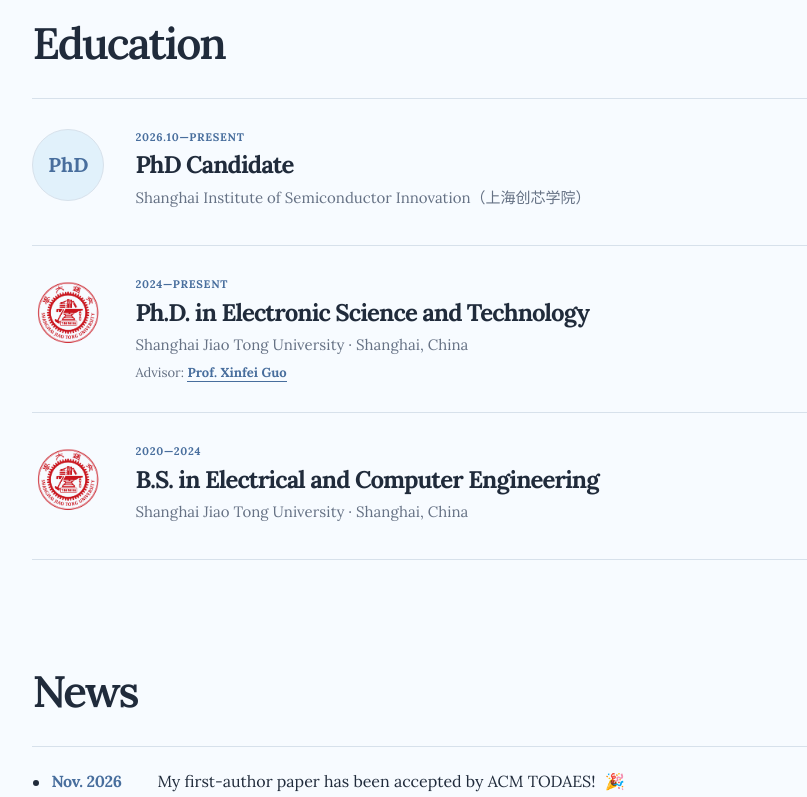
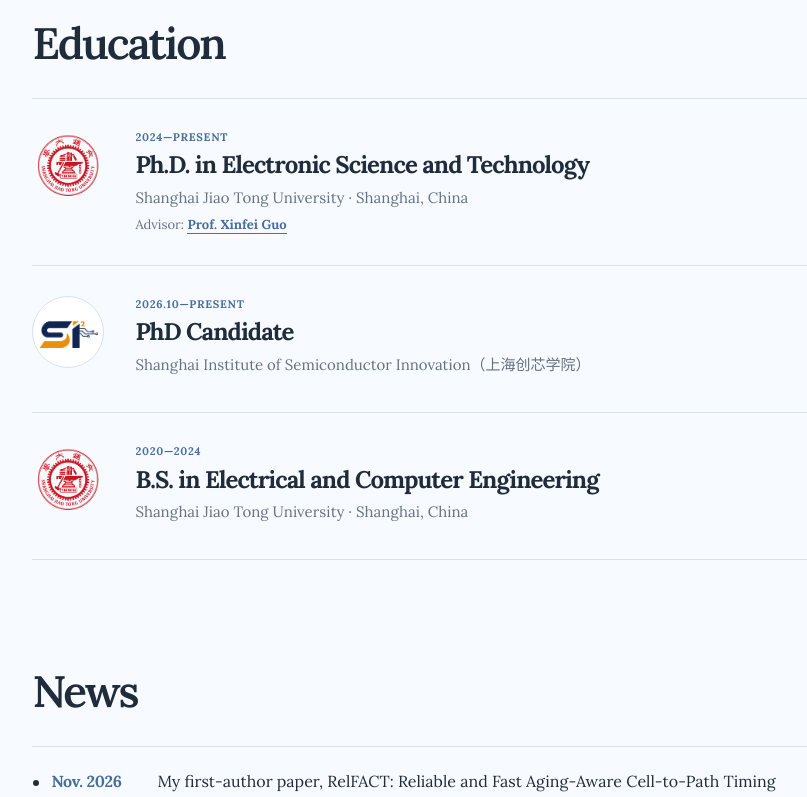
Before and after one commit to hu-fan/hu-fan.github.io, a Next.js app: page / in a window 1280 px wide. Shown: the part 780-1577 px from the top of the page, without its empty margins (410-1217 px from the left). Built offline with nearby package versions, Linux system fonts and the light colour scheme.

Commit message:
Add institute logo and restore full paper news title

```diff
--- a/app/globals.css
+++ b/app/globals.css
@@ -66,7 +66,7 @@ a:hover .arrow { transform: translate(2px, -2px); }
 .education-list { border-top: 1px solid var(--line); }
 .education-item { display: grid; grid-template-columns: 75px 1fr; gap: 28px; padding: 30px 0; border-bottom: 1px solid var(--line); }
 .school-mark { width: 72px; height: 72px; display: grid; place-items: center; border-radius: 50%; }
-.school-mark-text { border: 1px solid var(--line); background: var(--blue); color: var(--accent); font-size: 20px; font-weight: 700; }
+.school-mark-sisi { overflow: hidden; border: 1px solid var(--line); background: #fff; }
 .school-mark img { width: 68px; height: 68px; object-fit: contain; }
 .education-date, .publication-meta { color: var(--accent); font-size: 11px; font-weight: 700; text-transform: uppercase; }
 .education-item h3 { margin: 7px 0 8px; font-size: 24px; font-weight: 700; line-height: 1.1; letter-spacing: -.04em; }
--- a/app/page.tsx
+++ b/app/page.tsx
@@ -4,7 +4,7 @@
 import { useEffect, useState } from 'react';
 
 const news = [
-  ['Nov. 2026', 'My first-author paper has been accepted by ACM TODAES!'],
+  ['Nov. 2026', 'My first-author paper, RelFACT: Reliable and Fast Aging-Aware Cell-to-Path Timing Analysis with Fine-Grained Transistor Stress Modeling, has been accepted by ACM Transactions on Design Automation of Electronic Systems (TODAES)!'],
   ['Oct. 2026', 'My research abstract has been accepted by the ICCD Student Research Forum! I will present a poster on the shift-left agentic framework in Hong Kong, China!'],
   ['Aug. 2026', "My first-author paper, RESIST: Residual Reinforcement Learning for Lifespan Clock Tree Reliability Optimization, has been accepted by ICCD'26!"],
   ['Aug. 2026', 'I received the 2026 IEEE CASS Student Travel Grant!'],
@@ -189,8 +189,8 @@ export default function Home() {
         <section className="section-block" id="education">
           <div className="section-heading"><h2 className="section-title">Education</h2></div>
           <div className="education-list">
-            <article className="education-item"><div className="school-mark school-mark-text" aria-hidden="true">PhD</div><div><p className="education-date">2026.10—Present</p><h3>PhD Candidate</h3><p>Shanghai Institute of Semiconductor Innovation（上海创芯学院）</p></div></article>
             <article className="education-item"><div className="school-mark"><img src="/sjtu-seal.png" alt="Shanghai Jiao Tong University seal" /></div><div><p className="education-date">2024—Present</p><h3>Ph.D. in Electronic Science and Technology</h3><p>Shanghai Jiao Tong University · Shanghai, China</p><p className="education-note">Advisor: <a href="https://sites.gc.sjtu.edu.cn/xinfei-guo/" target="_blank" rel="noreferrer">Prof. Xinfei Guo</a></p></div></article>
+            <article className="education-item"><div className="school-mark school-mark-sisi"><img src="/sisi-logo.png" alt="Shanghai Institute of Semiconductor Innovation logo" /></div><div><p className="education-date">2026.10—Present</p><h3>PhD Candidate</h3><p>Shanghai Institute of Semiconductor Innovation（上海创芯学院）</p></div></article>
             <article className="education-item"><div className="school-mark"><img src="/sjtu-seal.png" alt="Shanghai Jiao Tong University seal" /></div><div><p className="education-date">2020—2024</p><h3>B.S. in Electrical and Computer Engineering</h3><p>Shanghai Jiao Tong University · Shanghai, China</p></div></article>
           </div>
         </section>
```
Also changed, not shown: public/sisi-logo.png (added).
